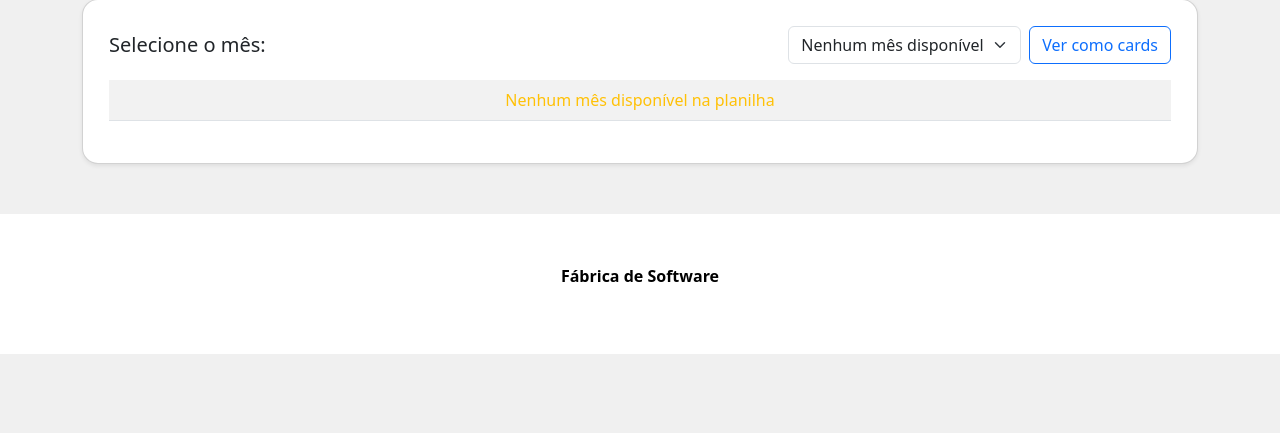
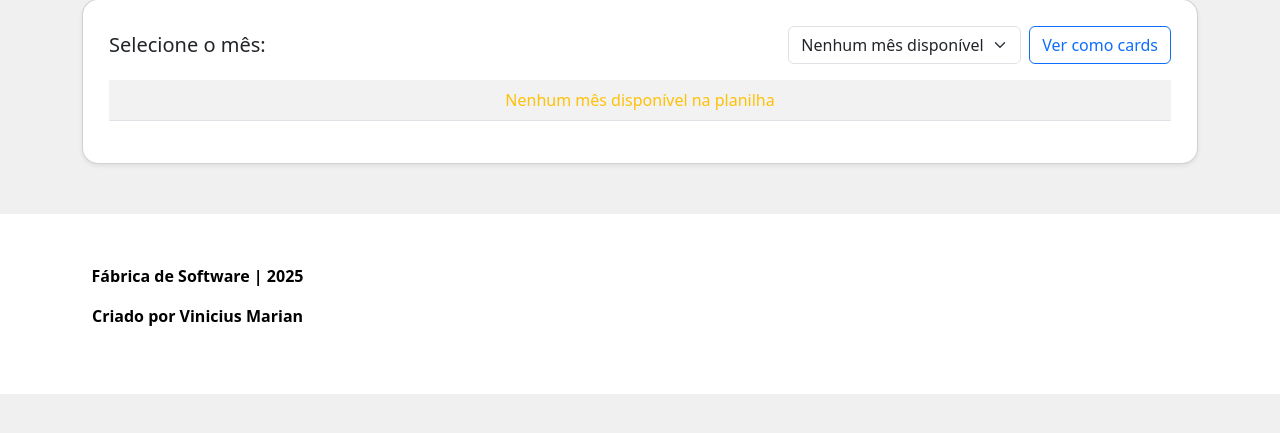
Before and after one commit to ViniciusM15IFC/AppRefeitorio, a Flask app: page / in a window 1280 px wide. Shown: the part 125-558 px from the top of the page. Run offline with Flask 3, Linux system fonts and the light colour scheme; data that the repository does not hold is empty; some libraries are stand-ins or nearby versions.

Commit message:
Ajuste do Footer

```diff
--- a/templates/index.html
+++ b/templates/index.html
@@ -84,7 +84,25 @@
         </div>
     </div>
     <footer>
-        <p class="text-center">Fábrica de Software</p>
+        <div class="col-12 col-md-3 text-md-start">
+            <p class="text-center">Fábrica de Software | 2025</p>
+            <p class="text-center">Criado por Vinicius Marian</p>
+        </div>
+
+
+        <div class="col-12 col-md-6">
+
+        </div>
+
+
+        <div class="col-12 col-md-3 mt-2 mt-md-0">
+
+        </div>
+        <div>
+
+
+        </div>
+
     </footer>
 
 
```
